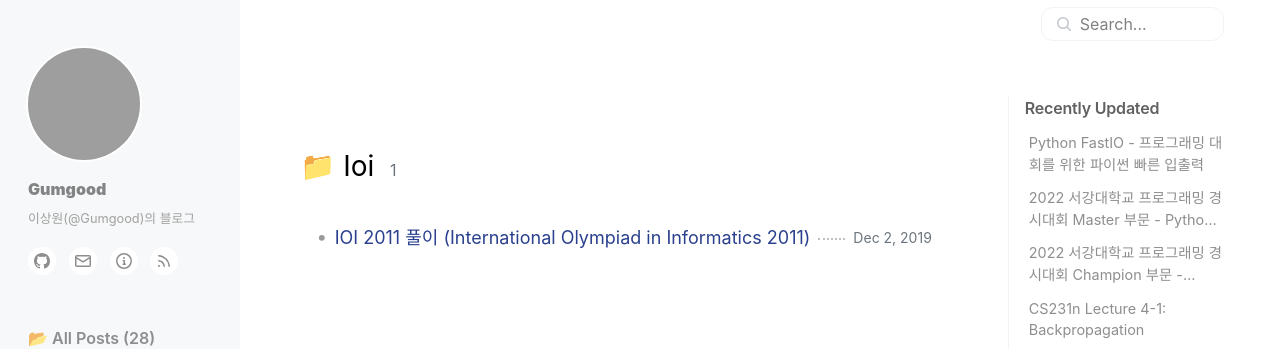
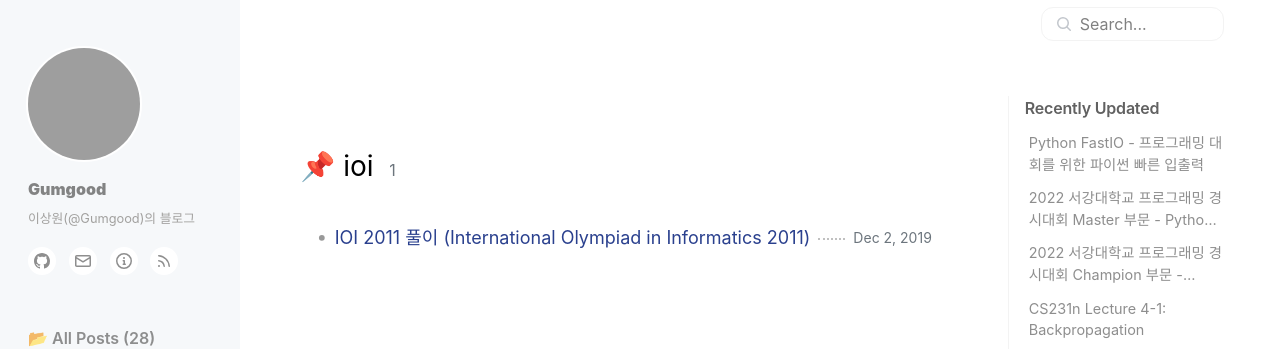
Before and after one commit to gumgood/gumgood.github.io, a Jekyll site: the page built from _tag/ioi.html, in a window 1280 px wide. Shown: the top 349 px of the page. Built offline with Jekyll 4.4.1, drawn with Linux system fonts in a browser that asks for light colours; grey boxes are pictures that could not be loaded.

Commit message:
Design: tag page

```diff
--- a/_layouts/post-list.html
+++ b/_layouts/post-list.html
@@ -3,14 +3,16 @@ layout: default
 ---
 
 {% if page.collection == 'category' %}
+    {% assign title = page.emoji | default: "📁" | append: " " | append: page.title %}
     {% assign posts = site.categories[page.slug] %}
 {% else %}
+    {% assign title = "📌" | append: " " | append: page.title | downcase %}
     {% assign posts = site.tags[page.slug] %}
 {% endif %}
 
 <div class="post-list">
     <h1 class="title">
-        <span>{{ page.emoji | default: "📁" | append: " " }}{{ page.title }}</span>
+        <span>{{ title }}</span>
         <span>{{ posts | size }}</span>
       </h1>
 
```
